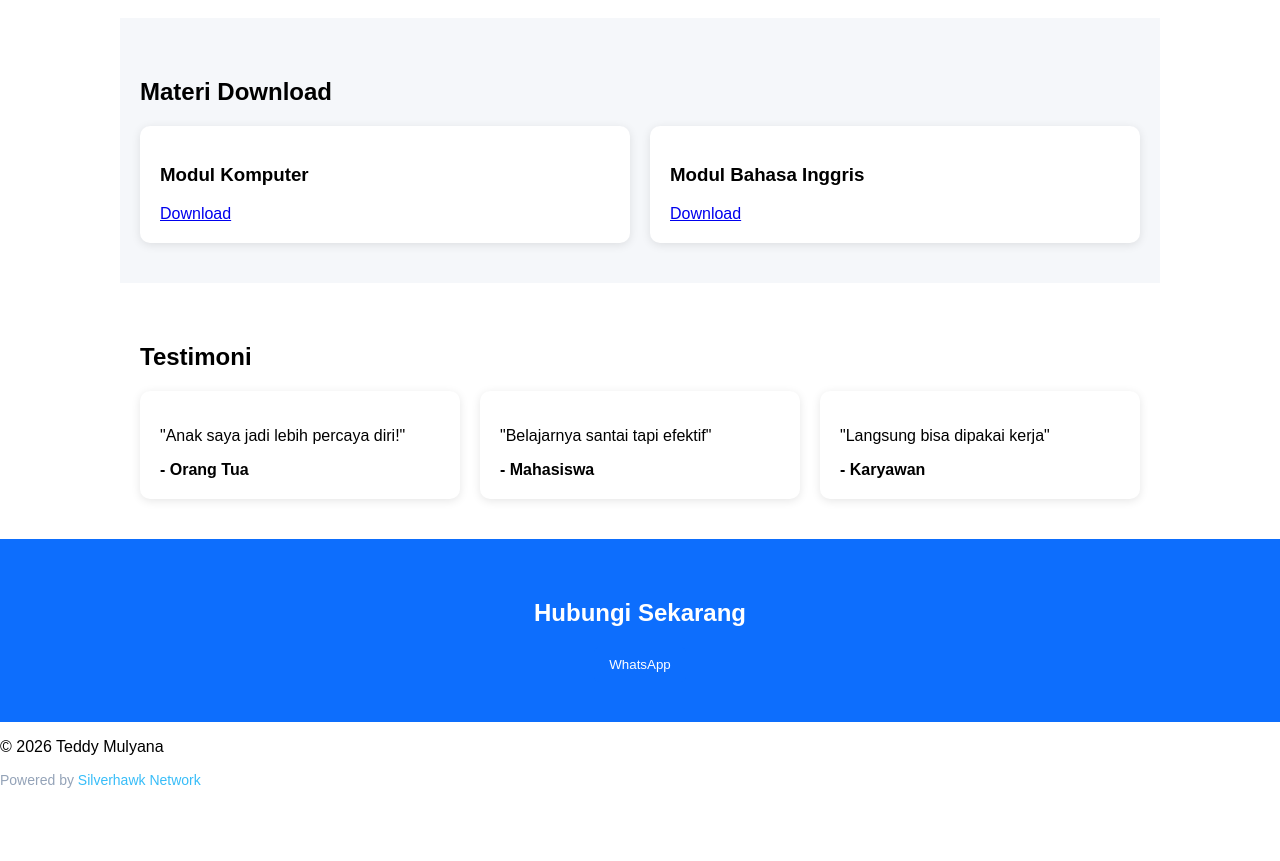
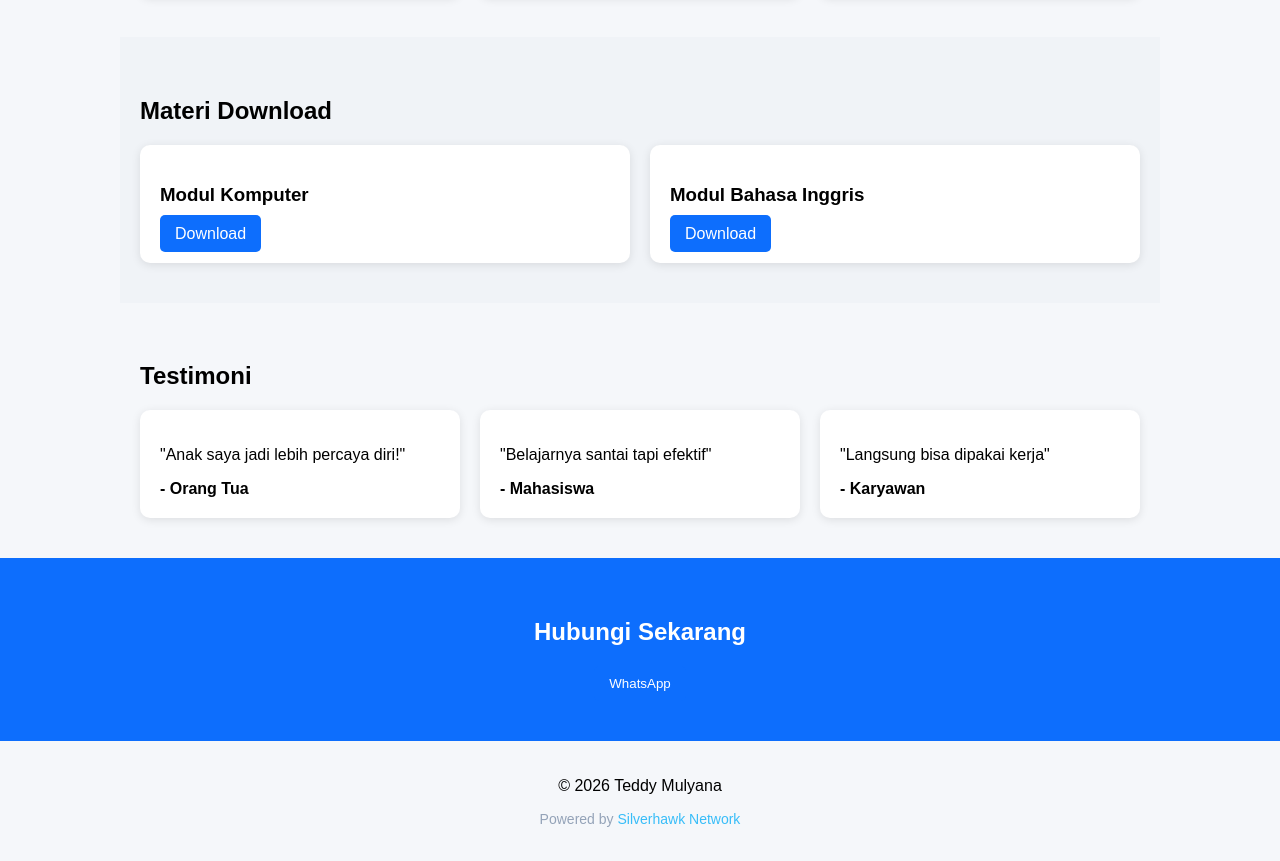
Before and after one commit to ayahelang/les, a plain HTML site: page index.html in a window 1280 px wide. Shown: the part 661-1522 px from the top of the page. Before the commit the page ends 1463 px from the top, so only its background shows below. Drawn offline with Linux system fonts and the light colour scheme.

Commit message:
Refactor CSS for improved readability and structure

```diff
--- a/styles.css
+++ b/styles.css
@@ -1,62 +1,85 @@
-body {font-family: Arial; margin:0;}
+body {
+  margin: 0;
+  font-family: Arial, sans-serif;
+  background: #f5f7fa;
+}
 
 .navbar {
-  display:flex;
-  justify-content:space-between;
-  padding:15px 20px;
-  background:#0d6efd;
-  color:white;
+  display: flex;
+  justify-content: space-between;
+  padding: 15px 20px;
+  background: #0d6efd;
+  color: white;
 }
 
-.navbar ul {display:flex; list-style:none; gap:15px;}
-.navbar a {color:white; text-decoration:none;}
+.navbar ul {
+  display: flex;
+  list-style: none;
+  gap: 15px;
+}
+
+.navbar a {
+  color: white;
+  text-decoration: none;
+}
 
 .hero {
-  background:linear-gradient(135deg,#0d6efd,#0a58ca);
-  color:white;
-  padding:60px 20px;
+  background: linear-gradient(135deg,#0d6efd,#0a58ca);
+  color: white;
+  padding: 60px 20px;
 }
 
 .hero-content {
-  display:flex;
-  align-items:center;
-  justify-content:space-between;
-  max-width:1100px;
-  margin:auto;
+  display: flex;
+  align-items: center;
+  justify-content: space-between;
+  max-width: 1100px;
+  margin: auto;
 }
 
-.hero img {width:200px; border-radius:50%;}
+.hero-image img {
+  width: 220px;
+  border-radius: 50%;
+}
 
-.section {padding:40px 20px; max-width:1000px; margin:auto;}
-.light {background:#f5f7fa;}
+.section {
+  padding: 40px 20px;
+  max-width: 1000px;
+  margin: auto;
+}
+
+.light {
+  background: #f0f3f7;
+}
 
 .grid {
-  display:grid;
-  grid-template-columns:repeat(auto-fit,minmax(250px,1fr));
-  gap:20px;
+  display: grid;
+  grid-template-columns: repeat(auto-fit,minmax(250px,1fr));
+  gap: 20px;
 }
 
 .card {
-  background:white;
-  padding:20px;
-  border-radius:10px;
-  box-shadow:0 2px 10px rgba(0,0,0,0.1);
+  background: white;
+  padding: 20px;
+  border-radius: 10px;
+  box-shadow: 0 2px 10px rgba(0,0,0,0.1);
 }
 
 .cta {
-  background:#0d6efd;
-  color:white;
-  text-align:center;
-  padding:40px;
+  background: #0d6efd;
+  color: white;
+  text-align: center;
+  padding: 40px;
 }
 
-button {
-  padding:10px 15px;
-  border:none;
-  background:#0d6efd;
-  color:white;
-  cursor:pointer;
-  border-radius:5px;
+button, .btn {
+  padding: 10px 15px;
+  border: none;
+  background: #0d6efd;
+  color: white;
+  border-radius: 5px;
+  text-decoration: none;
+  cursor: pointer;
 }
 
 .powered {
@@ -74,6 +97,15 @@ button {
   text-decoration: underline;
 }
 
+footer {
+  text-align: center;
+  padding: 20px;
+}
+
+/* RESPONSIVE */
 @media(max-width:768px){
-  .hero-content{flex-direction:column; text-align:center;}
+  .hero-content {
+    flex-direction: column;
+    text-align: center;
+  }
 }
```
